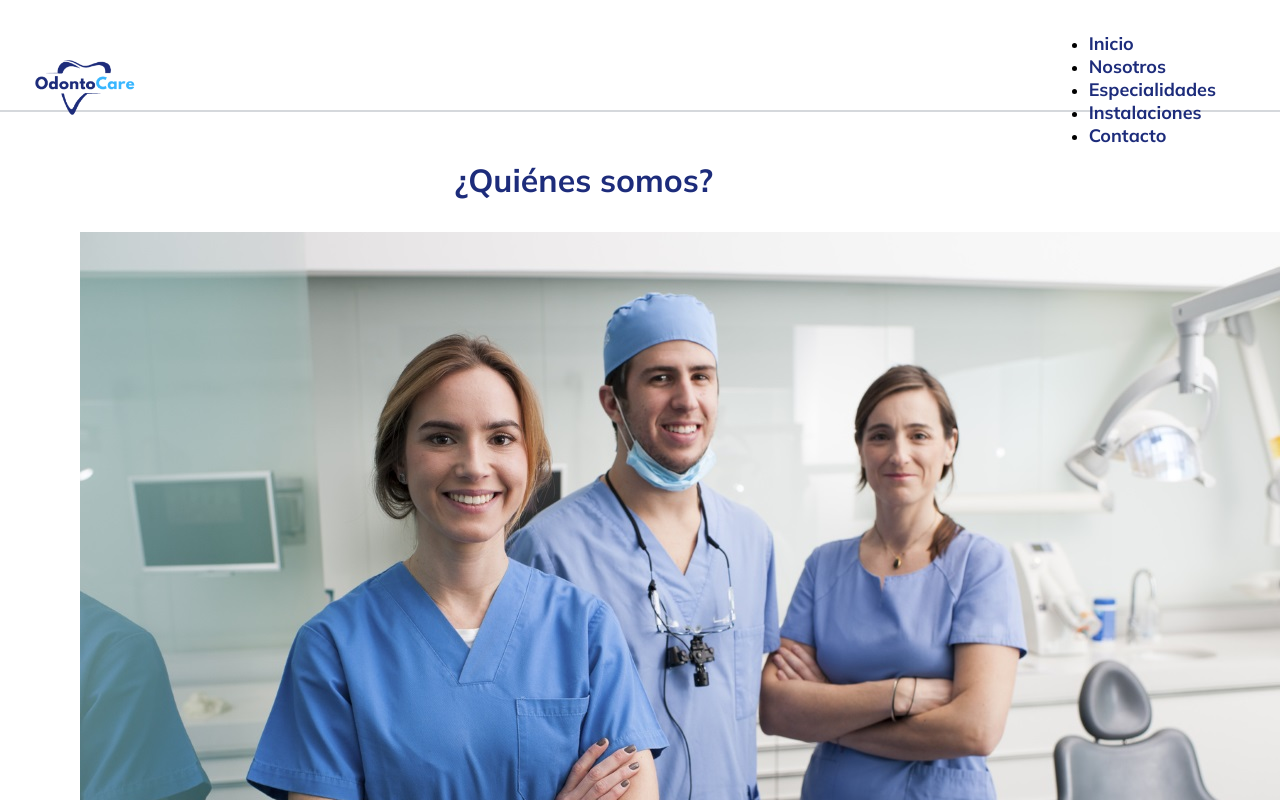
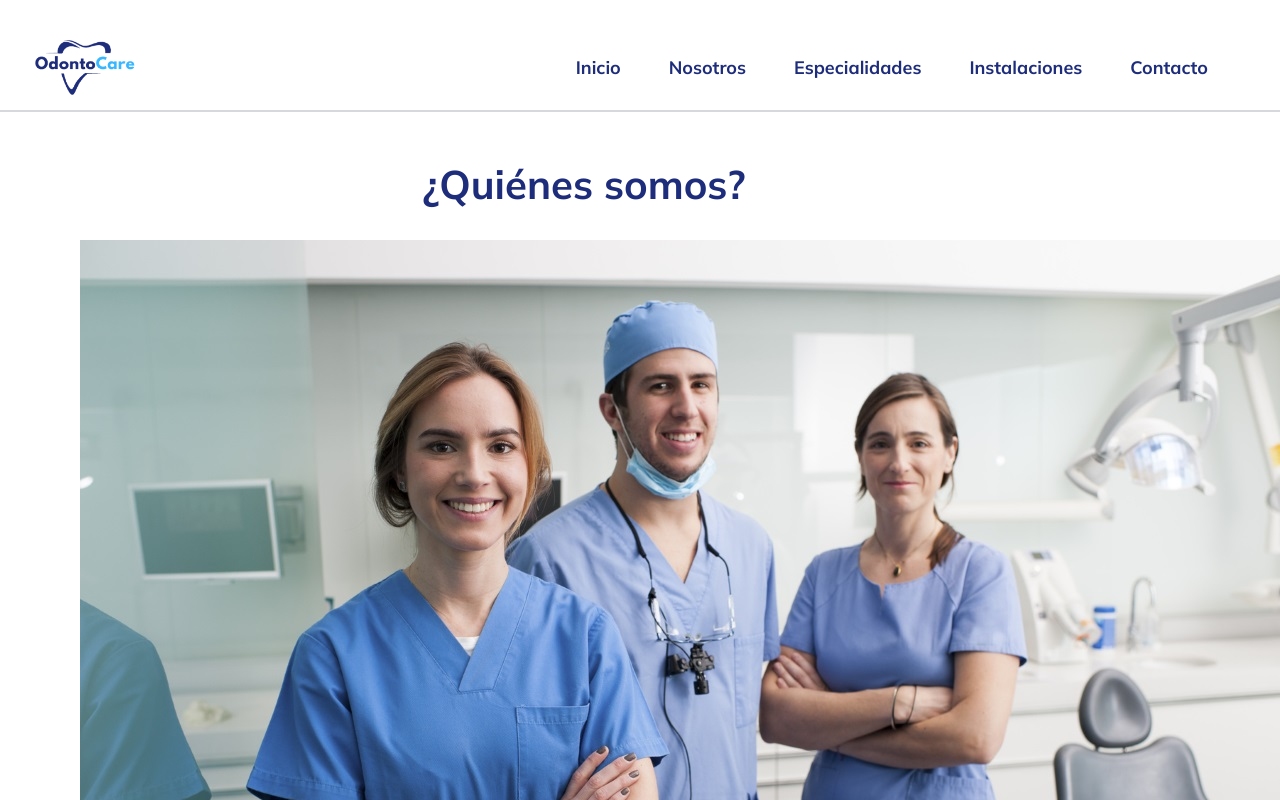
Before and after one commit to mgvillarreal/odontoCare, a plain HTML site: page pages/nosotros.html in a window 1280 px wide. Shown: the top 800 px of the page. Drawn offline with nearby package versions, Linux system fonts and the light colour scheme; a web font is replaced by a local one.

Commit message:
agrego menu responsive a pages

```diff
--- a/pages/nosotros.html
+++ b/pages/nosotros.html
@@ -3,29 +3,45 @@
 <head>
     <meta charset="UTF-8">
     <meta name="viewport" content="width=device-width, initial-scale=1.0">
-    <link rel="stylesheet" href="../css/style.css">
+    <!--Google Fonts-->
     <link rel="preconnect" href="https://fonts.googleapis.com">
     <link rel="preconnect" href="https://fonts.gstatic.com" crossorigin>
     <link href="https://fonts.googleapis.com/css2?family=Ga+Maamli&family=Mulish:ital,wght@0,200..1000;1,200..1000&display=swap" rel="stylesheet">
-    <link rel="shortcut icon" href="../img/icon.png" type="image/x-icon">
+    <!--Bootstrap-->
+    <link href="https://cdn.jsdelivr.net/npm/bootstrap@5.3.3/dist/css/bootstrap.min.css" rel="stylesheet" integrity="sha384-QWTKZyjpPEjISv5WaRU9OFeRpok6YctnYmDr5pNlyT2bRjXh0JMhjY6hW+ALEwIH" crossorigin="anonymous">
+    <!--CCS-->
+    <link rel="stylesheet" href="../css/style.css">
+    <link rel="shortcut icon" href="../images/icon.png" type="image/x-icon">
     <title>OdontoCare</title>
 </head>
 <body>
     <header class="header-pages">
-        <nav class="menu-pages">
-            <div class="contenedor-logo">
-                <a href="../index.html">
-                    <img src="../images/logo.png" alt="Logo OdontoCare" class="logo">
-                </a>
+        <nav class="navbar navbar-expand-lg navbar-light d-flex justify-content-between menu-pages">
+            <a class="navbar-brand" href="#">
+                <img src="../images/logo.png" alt="Logo OdontoCare" class="logo">
+            </a>
+            <button class="navbar-toggler" type="button" data-toggle="collapse" data-target="#navbarNav" aria-controls="navbarNav" aria-expanded="false" aria-label="Toggle navigation">
+              <span class="navbar-toggler-icon"></span>
+            </button>
+            <div class="collapse navbar-collapse justify-content-end navegacion" id="navbarNav">
+                <ul class="navbar-nav">
+                    <li class="nav-item">
+                        <a class="nav-link" href="../index.html">Inicio</a>
+                    </li>
+                    <li class="nav-item">
+                        <a class="nav-link" href="#">Nosotros</a>
+                    </li>
+                    <li class="nav-item">
+                        <a class="nav-link" href="./especialidades.html">Especialidades</a>
+                    </li>
+                    <li class="nav-item">
+                        <a class="nav-link" href="./instalaciones.html">Instalaciones</a>
+                    </li>
+                    <li class="nav-item">
+                        <a class="nav-link" href="./contacto.html">Contacto</a>
+                    </li>
+                </ul>
             </div>
-
-            <ul class="navegacion">
-                <li> <a href="../index.html">Inicio</a> </li>
-                <li> <a href="#">Nosotros</a> </li>
-                <li> <a href="especialidades.html">Especialidades</a> </li>
-                <li> <a href="instalaciones.html">Instalaciones</a> </li>
-                <li> <a href="contacto.html">Contacto</a> </li>
-            </ul>
         </nav>
     </header>
 
@@ -66,5 +82,9 @@
         </div>
     </footer>
 
+    <script src="https://code.jquery.com/jquery-3.5.1.slim.min.js"></script>
+    <script src="https://cdn.jsdelivr.net/npm/@popperjs/core@2.9.2/dist/umd/popper.min.js"></script>
+    <script src="https://stackpath.bootstrapcdn.com/bootstrap/4.5.2/js/bootstrap.min.js"></script>
+
 </body>
 </html>
```
Also changed, not shown: pages/contacto.html (+1 -1 lines), pages/especialidades.html (+35 -15 lines), pages/instalaciones.html (+35 -15 lines).
